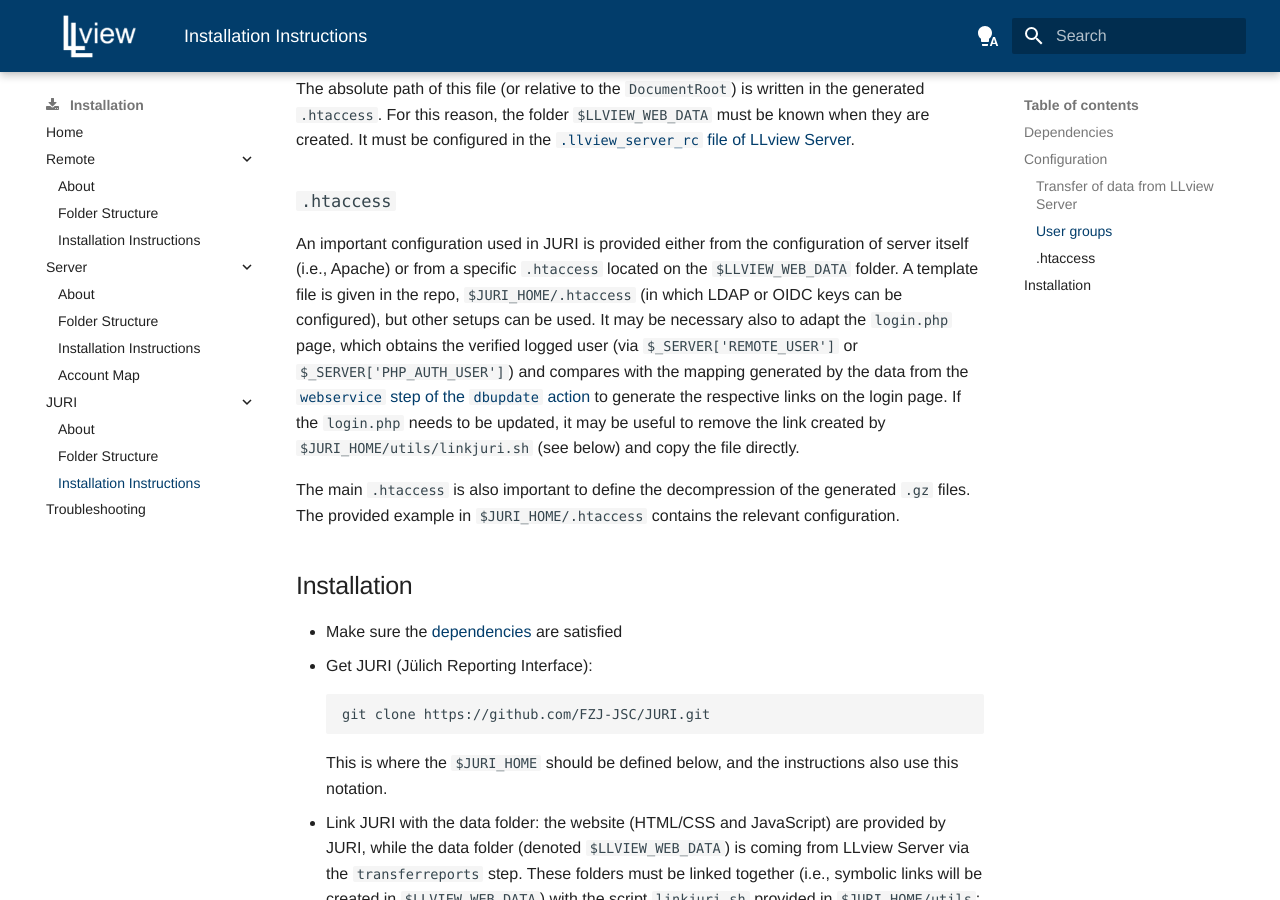
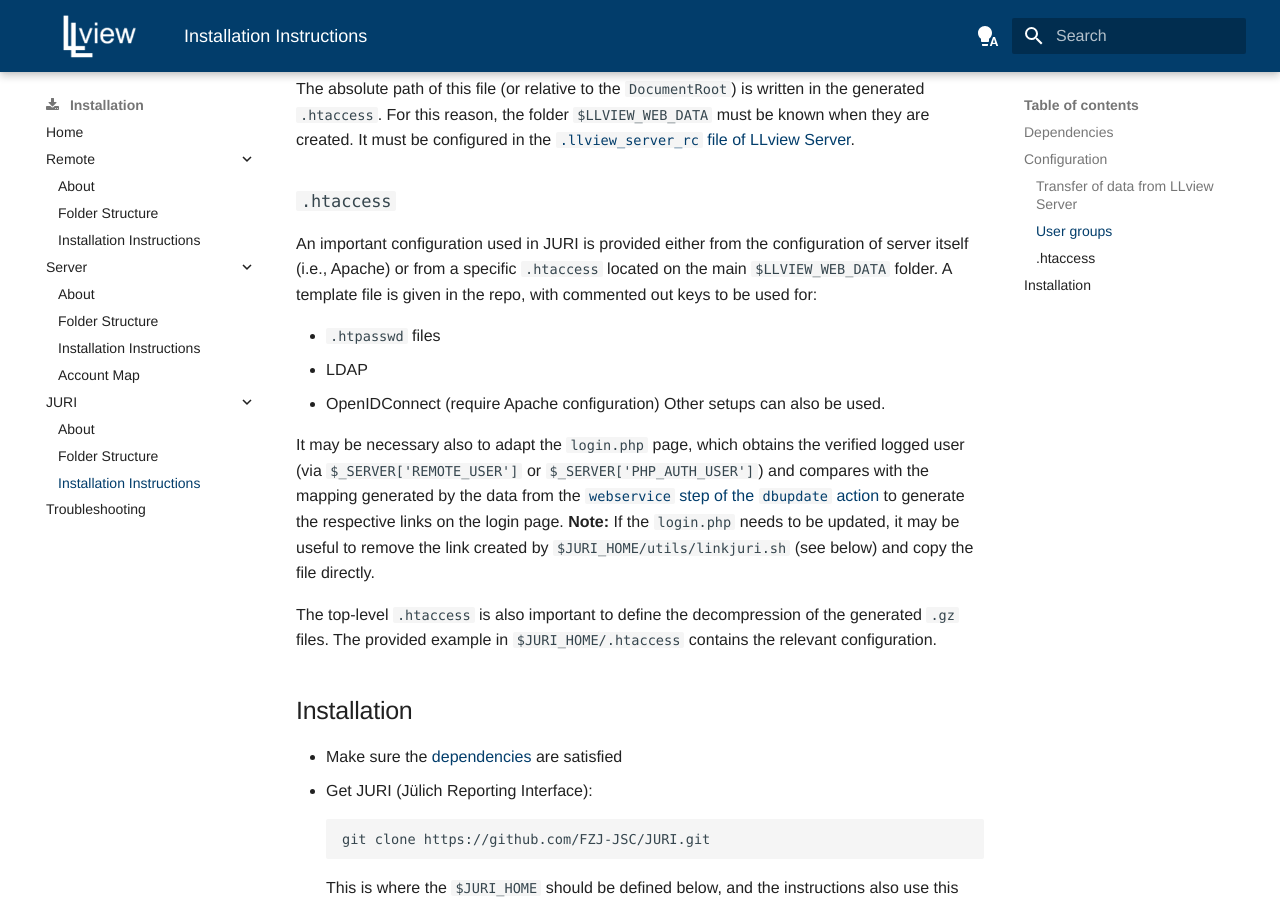
Before and after one commit to FZJ-JSC/LLview, an MkDocs documentation site: the page built from docs/docs/install/juri_install.md, in a window 1280 px wide and 900 px high, scrolled down 1480 px. Built offline with MkDocs 1.6.1 and Material for MkDocs 9.7.7, drawn with Linux system fonts in a browser that asks for light colours; a script that is not in the unit is left out.

Commit message:
Improvement on .htaccess description on docs; Small fixes on text and logs

```diff
--- a/docs/docs/install/juri_install.md
+++ b/docs/docs/install/juri_install.md
@@ -45,9 +45,17 @@ The absolute path of this file (or relative to the `DocumentRoot`) is written in
 
 ### `.htaccess`
 
-An important configuration used in JURI is provided either from the configuration of server itself (i.e., Apache) or from a specific `.htaccess` located on the `$LLVIEW_WEB_DATA` folder. A template file is given in the repo, `$JURI_HOME/.htaccess` (in which LDAP or OIDC keys can be configured), but other setups can be used. It may be necessary also to adapt the `login.php` page, which obtains the verified logged user (via `$_SERVER['REMOTE_USER']` or `$_SERVER['PHP_AUTH_USER']`) and compares with the mapping generated by the data from the [`webservice` step of the `dbupdate` action](server_install.md#webservice-step) to generate the respective links on the login page. If the `login.php` needs to be updated, it may be useful to remove the link created by `$JURI_HOME/utils/linkjuri.sh` (see below) and copy the file directly.
+An important configuration used in JURI is provided either from the configuration of server itself (i.e., Apache) or from a specific `.htaccess` located on the main `$LLVIEW_WEB_DATA` folder. A template file is given in the repo, with commented out keys to be used for:
 
-The main `.htaccess` is also important to define the decompression of the generated `.gz` files. The provided example in `$JURI_HOME/.htaccess` contains the relevant configuration.
+- `.htpasswd` files
+- LDAP
+- OpenIDConnect (require Apache configuration)
+Other setups can also be used.
+
+It may be necessary also to adapt the `login.php` page, which obtains the verified logged user (via `$_SERVER['REMOTE_USER']` or `$_SERVER['PHP_AUTH_USER']`) and compares with the mapping generated by the data from the [`webservice` step of the `dbupdate` action](server_install.md#webservice-step) to generate the respective links on the login page.
+    **Note:** If the `login.php` needs to be updated, it may be useful to remove the link created by `$JURI_HOME/utils/linkjuri.sh` (see below) and copy the file directly.
+
+The top-level `.htaccess` is also important to define the decompression of the generated `.gz` files. The provided example in `$JURI_HOME/.htaccess` contains the relevant configuration.
 
 ## Installation
 
```
Also changed, not shown: docs/docs/install/server_install.md (+2 -1 lines), 2 other files.
